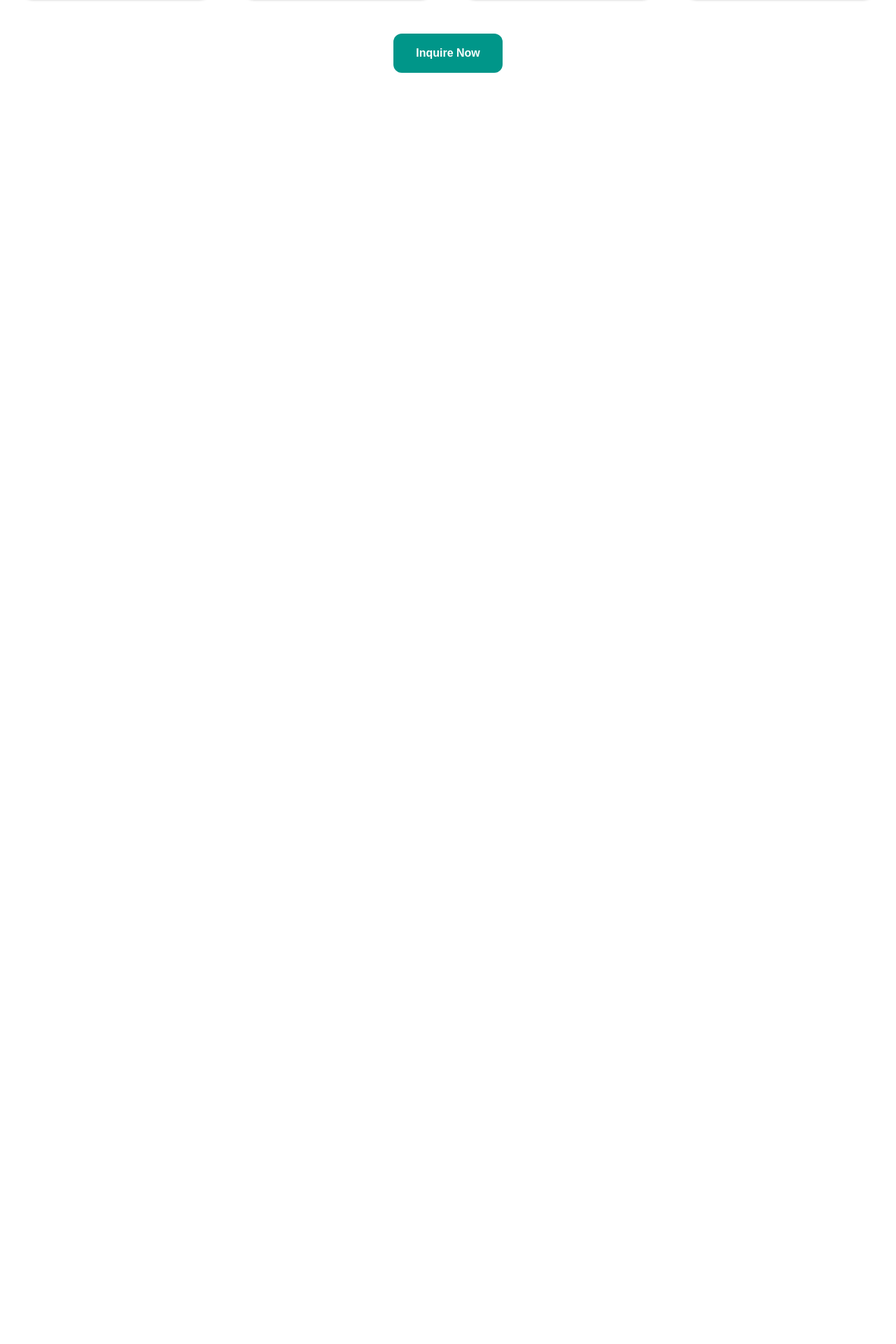
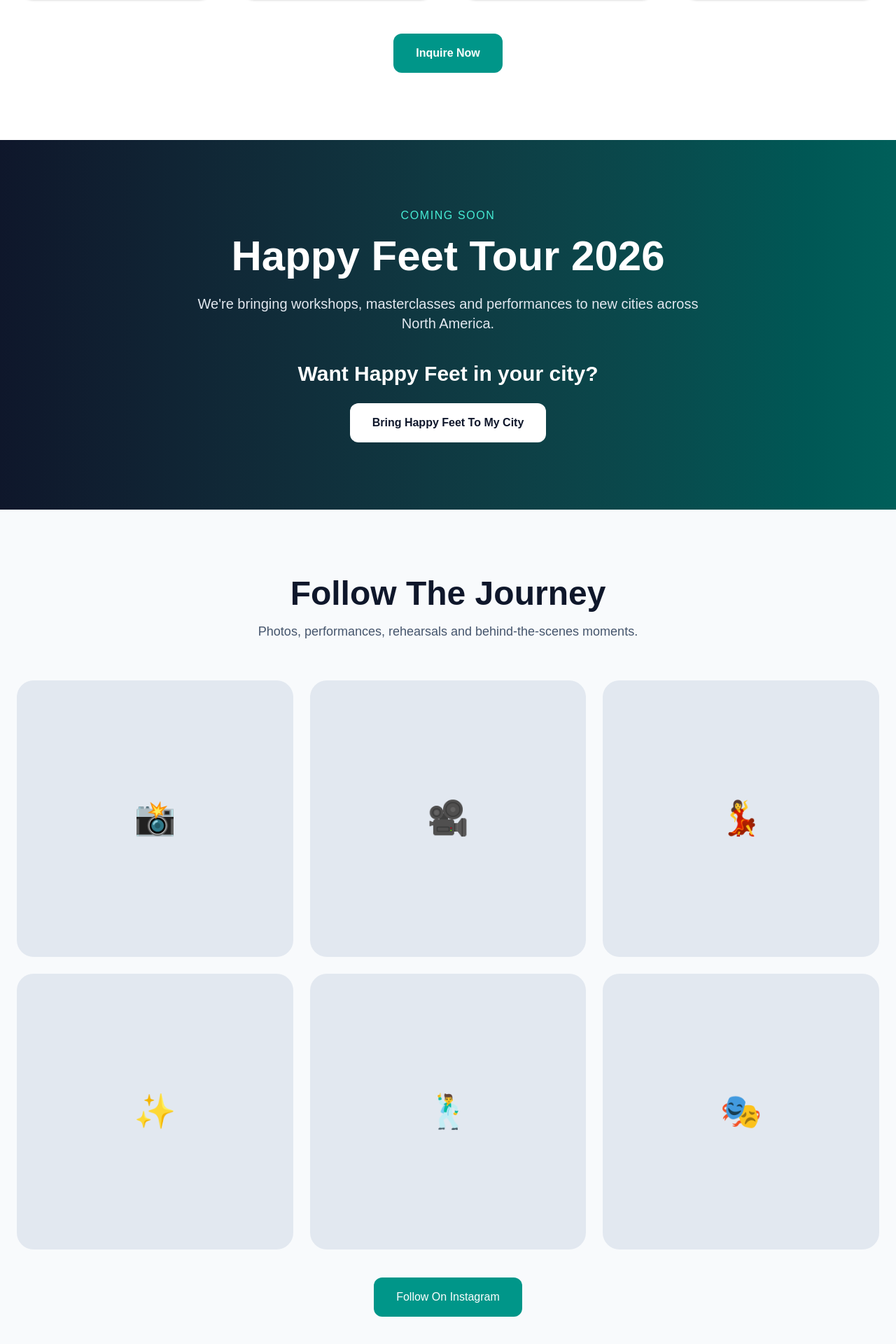
Before and after one commit to tanvikinkhabwala27/happy-feet, a Next.js app: page / in a window 1280 px wide. Shown: the part 2310-4230 px from the top of the page at 70% size. Before the commit the page ends 2510 px from the top, so only its background shows below. Built offline with nearby package versions, Linux system fonts and the light colour scheme.

Commit message:
page.tsx

```diff
--- a/app/page.tsx
+++ b/app/page.tsx
@@ -267,6 +267,83 @@ export default function Home() {
 
   </div>
 </section>
+      {/* 2026 TOUR */}
+<section className="bg-gradient-to-r from-slate-900 to-teal-800 text-white py-24">
+  <div className="max-w-5xl mx-auto px-6 text-center">
+
+    <p className="uppercase tracking-widest text-teal-300 mb-4">
+      Coming Soon
+    </p>
+
+    <h2 className="text-6xl font-bold mb-6">
+      Happy Feet Tour 2026
+    </h2>
+
+    <p className="text-xl text-slate-200 mb-10 max-w-3xl mx-auto">
+      We're bringing workshops, masterclasses and performances
+      to new cities across North America.
+    </p>
+
+    <h3 className="text-3xl font-semibold mb-6">
+      Want Happy Feet in your city?
+    </h3>
+
+    <button className="bg-white text-slate-900 px-8 py-4 rounded-xl font-bold">
+      Bring Happy Feet To My City
+    </button>
+
+  </div>
+</section>
+      {/* INSTAGRAM */}
+<section className="py-24 bg-slate-50">
+  <div className="max-w-7xl mx-auto px-6">
+
+    <div className="text-center mb-14">
+      <h2 className="text-5xl font-bold text-slate-900 mb-4">
+        Follow The Journey
+      </h2>
+
+      <p className="text-slate-600 text-lg">
+        Photos, performances, rehearsals and behind-the-scenes moments.
+      </p>
+    </div>
+
+    <div className="grid grid-cols-2 md:grid-cols-3 gap-6">
+
+      <div className="aspect-square bg-slate-200 rounded-3xl flex items-center justify-center text-5xl">
+        📸
+      </div>
+
+      <div className="aspect-square bg-slate-200 rounded-3xl flex items-center justify-center text-5xl">
+        🎥
+      </div>
+
+      <div className="aspect-square bg-slate-200 rounded-3xl flex items-center justify-center text-5xl">
+        💃
+      </div>
+
+      <div className="aspect-square bg-slate-200 rounded-3xl flex items-center justify-center text-5xl">
+        ✨
+      </div>
+
+      <div className="aspect-square bg-slate-200 rounded-3xl flex items-center justify-center text-5xl">
+        🕺
+      </div>
+
+      <div className="aspect-square bg-slate-200 rounded-3xl flex items-center justify-center text-5xl">
+        🎭
+      </div>
+
+    </div>
+
+    <div className="text-center mt-10">
+      <button className="bg-teal-600 text-white px-8 py-4 rounded-xl">
+        Follow On Instagram
+      </button>
+    </div>
+
+  </div>
+</section>
     </main>
   );
 }
```
